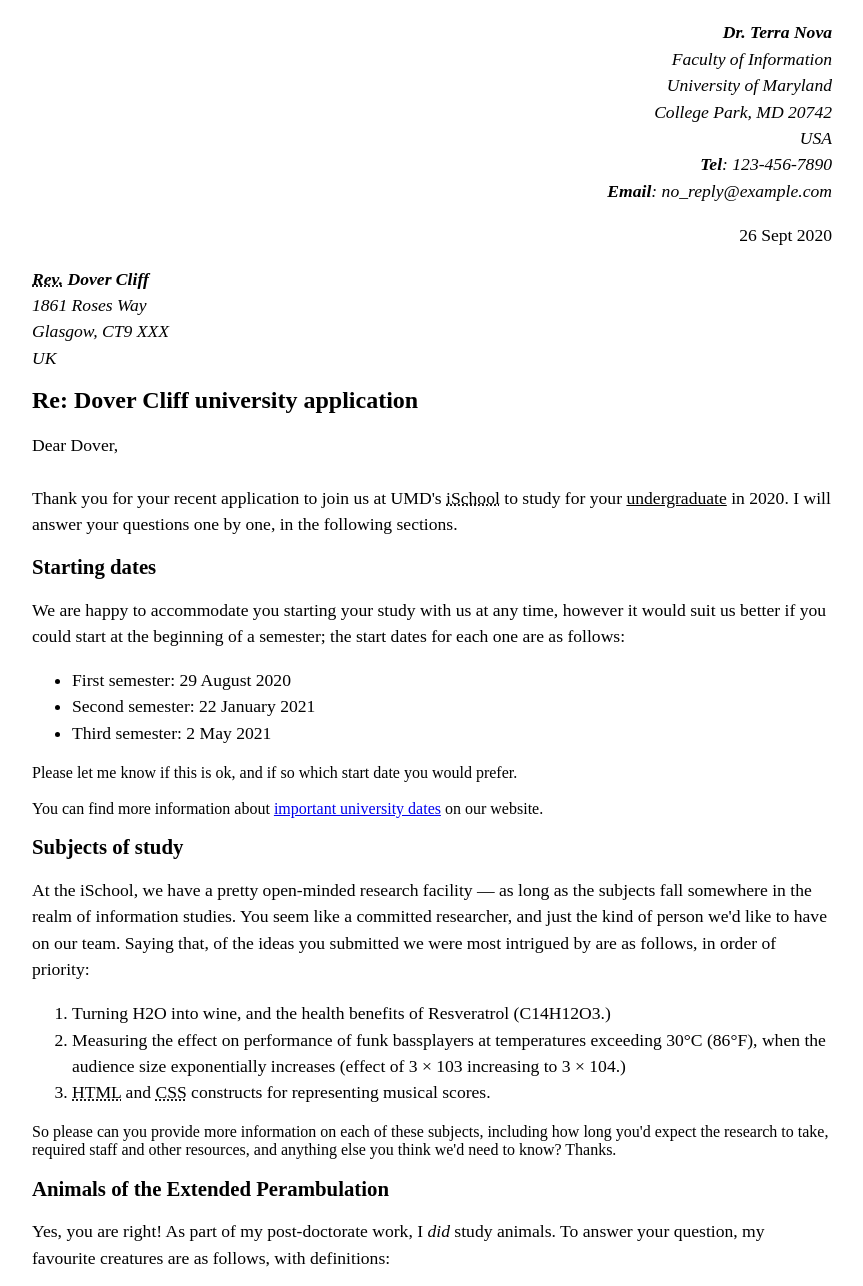
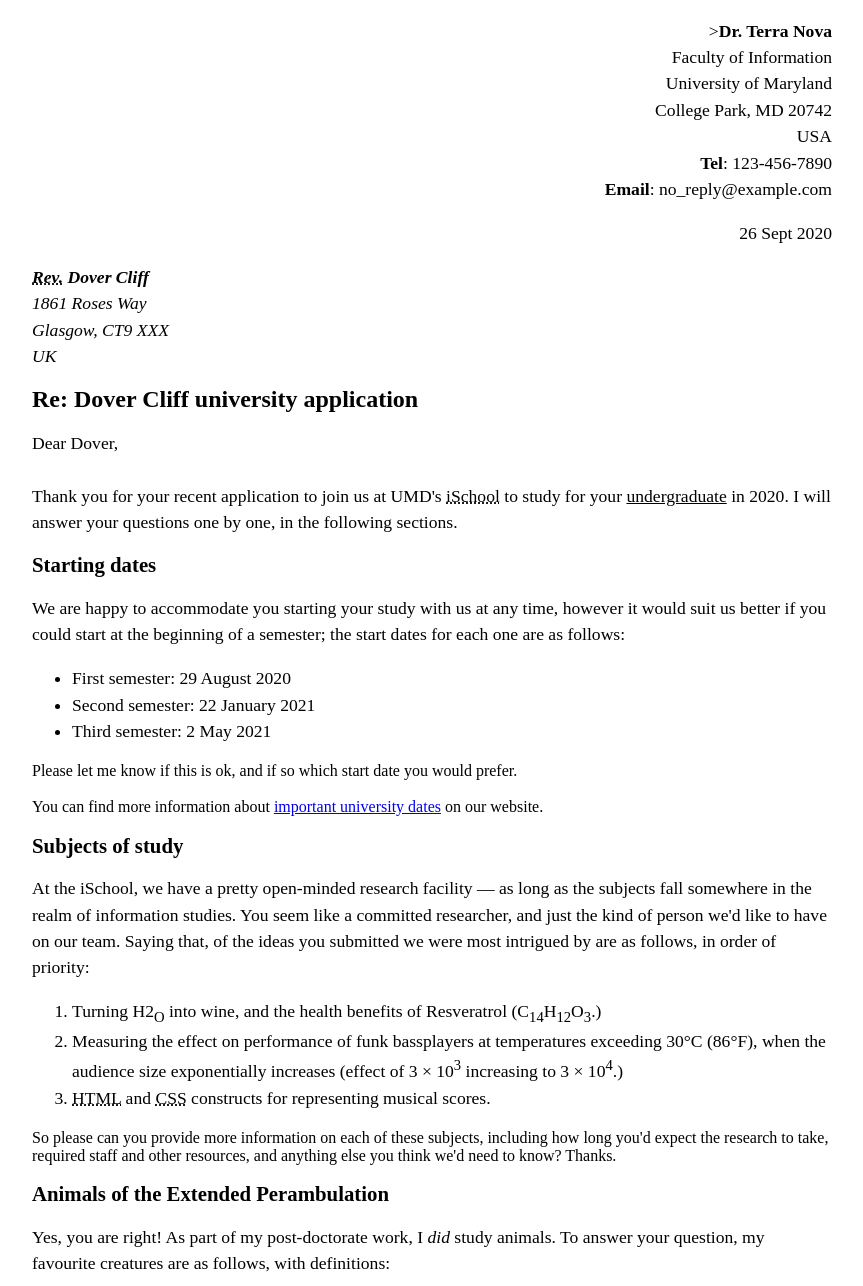
Before and after one commit to tedtrabucco/tedtrabucco.github.io, a plain HTML site: page Lab_2/index.html in a window 1280 px wide. Shown: the top 1286 px of the page, without its empty margins (208-1071 px from the left). Drawn offline with Linux system fonts and the light colour scheme.

Commit message:
Update index.html

```diff
--- a/Lab_2/index.html
+++ b/Lab_2/index.html
@@ -8,7 +8,8 @@
 	</head>
 	<body>
 
-		<address style="text-align:right;"></p><strong>Dr. Terra Nova</strong><br>
+		<div class="sender-column">
+			<p>><strong>Dr. Terra Nova</strong><br>
 		Faculty of Information<br>
 		University of Maryland<br>
 		College Park, MD 20742<br>
@@ -16,6 +17,7 @@
 		<strong>Tel</strong>: 123-456-7890<br>
 		<strong>Email</strong>: no_reply@example.com</address>
 		<p style="text-align:right;"><time datetime="2020-09-26">26 Sept 2020</time></p>
+		</div>
 
 		<address><strong><abbr title="Reverend">Rev.</abbr> Dover Cliff</strong><br>
 		1861 Roses Way<br>
@@ -32,7 +34,7 @@
 		<ul>
 		<li>First semester: <time datetime="2020-08-29">29 August 2020</time></li>
 		<li>Second semester: <time datetime="2021-01-22">22 January 2021</time></li>
-<li>Third semester: <time datetime="2021-05-2">2 May 2021</time></li>
+		<li>Third semester: <time datetime="2021-05-02">2 May 2021</time></li>
 		</ul>
 		Please let me know if this is ok, and if so which start date you would prefer.<br><br>
 
@@ -42,8 +44,8 @@
 		<p>At the iSchool, we have a pretty open-minded research facility — as long as the subjects fall somewhere in the realm of information studies. You seem like a committed researcher, and just the kind of person we'd like to have on our team. Saying that, of the ideas you submitted we were most intrigued by are as follows, in order of priority:
 
 		<ol>
-<li>Turning H2O into wine, and the health benefits of Resveratrol (C14H12O3.)</li>
-<li>Measuring the effect on performance of funk bassplayers at temperatures exceeding 30°C (86°F), when the audience size exponentially increases (effect of 3 × 103 increasing to 3 × 104.)</li>
+		<li>Turning H2<sub>O</sub> into wine, and the health benefits of Resveratrol (C<sub>14</sub>H<sub>12</sub>O<sub>3</sub>.)</li>
+		<li>Measuring the effect on performance of funk bassplayers at temperatures exceeding 30°C (86°F), when the audience size exponentially increases (effect of 3 × 10<sup>3</sup> increasing to 3 × 10<sup>4</sup>.)</li>
 		<li><abbr title="Hypertext Markup Language">HTML</abbr> and <abbr title="Cascading Style Sheets">CSS</abbr> constructs for representing musical scores.</li>
 		</ol>
 		So please can you provide more information on each of these subjects, including how long you'd expect the research to take, required staff and other resources, and anything else you think we'd need to know? Thanks.</p>
```
Lines whose indentation alone changed are shown as unchanged.
